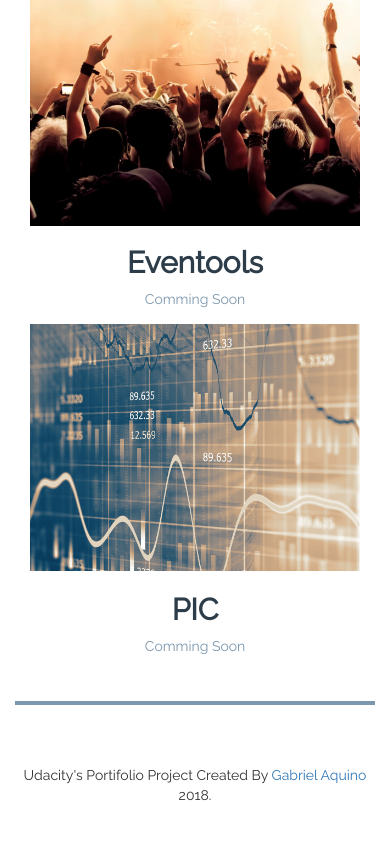
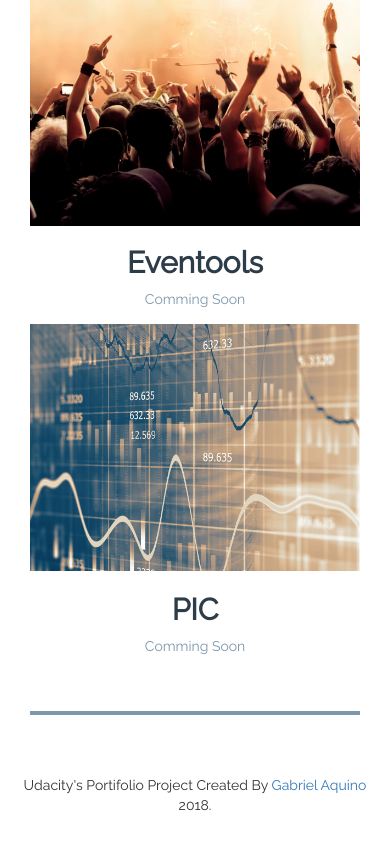
Before and after one commit to midian/portifolio, a plain HTML site: page index.html in a window 390 px wide. Shown: the part 964-1814 px from the top of the page. Drawn offline with Linux system fonts and the light colour scheme.

Commit message:
Corrects de usage of grid layout.

```diff
--- a/index.html
+++ b/index.html
@@ -39,6 +39,8 @@
             </div>
         </div>
         <div class="container" id="main-container">
+            <div class="row">
+                <div class="col-md-12 col-xs-12 col-sm-12 col-lg-12">
                     <main>
                         <img src="img/main.jpeg" alt="main" class="main-img img-responsive">
                         <h2 class="light-text">Featured Work</h2>
@@ -71,7 +73,15 @@
                         </div>
                     </main>
                 </div>
+            </div>
+        </div>
+        <div class="container">
+            <div class="row">
+                <div class="col-md-12 col-xs-12 col-sm-12 col-lg-12">
                     <hr class="footer-line">
+                </div>
+            </div>
+        </div>
         <div class="container" id="footer-content">
             <p>Udacity's Portifolio Project Created By <a href="https://github.com/midian/" target="_blank">Gabriel Aquino</a> 2018.</p>
         </div>
```
Lines whose indentation alone changed are shown as unchanged.
